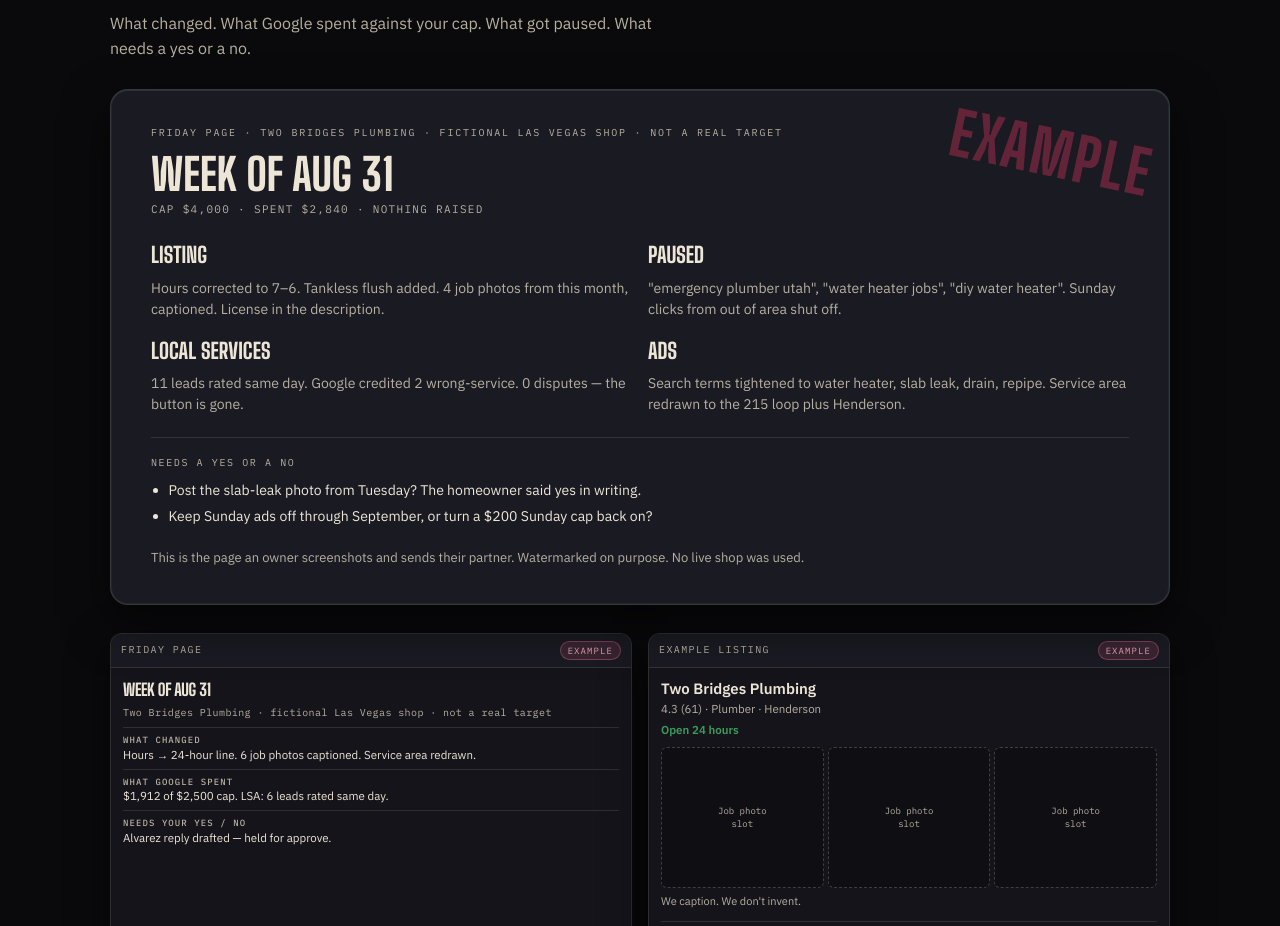
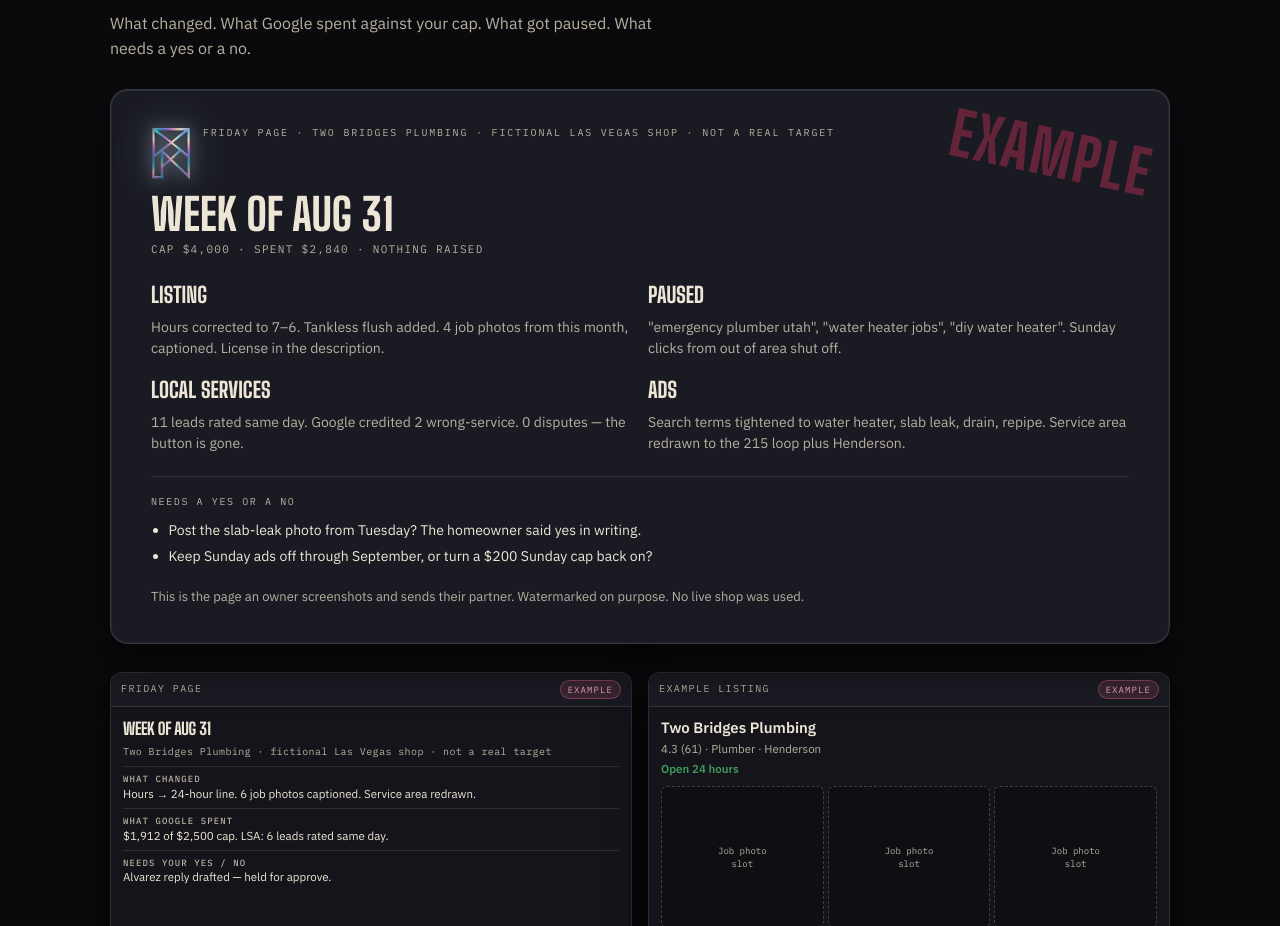
Before and after one commit to dusa89/frontage-hybrid-mock, a plain HTML site: page index.html in a window 1280 px wide. Shown: the part 4322-5248 px from the top of the page. Drawn offline with Linux system fonts and the light colour scheme.

Commit message:
FridayDoc: rembg mark letterhead left of meta.
Sol FRIDAYDOC_MARK_2026-09-07 — img/f3-mark-holo-bg-removed.png only; cool white/cyan halo; clear of EXAMPLE wm; graphite night page held.

```diff
--- a/index.html
+++ b/index.html
@@ -69,7 +69,7 @@
 
   header{display:flex;align-items:center;justify-content:space-between;padding:12px 0;border-bottom:1px solid var(--line)}
   .mark{display:flex;gap:10px;align-items:center;font-family:var(--display);font-weight:800;letter-spacing:.08em;text-transform:uppercase;font-size:16px}
-  .mark-img,.mark-close,.mark-hero{filter:drop-shadow(0 0 8px rgba(232,238,242,.45)) drop-shadow(0 0 18px rgba(90,172,209,.28)) drop-shadow(0 0 28px rgba(200,208,216,.18))}
+  .mark-img,.mark-close,.mark-hero,.friday-doc-mark{filter:drop-shadow(0 0 8px rgba(232,238,242,.45)) drop-shadow(0 0 18px rgba(90,172,209,.28)) drop-shadow(0 0 28px rgba(200,208,216,.18))}
   .mark-img{width:32px;height:42px;object-fit:contain;display:block}
   .mark-hero{display:none} /* header mark only — rembg; cool white/cyan halo (Sol) */
   .mark-close{width:88px;height:114px;object-fit:contain;display:block;margin:0 0 22px}
@@ -283,6 +283,9 @@
   @media(min-width:700px){.friday-doc{padding:36px 40px}}
   .friday-doc .wm{pointer-events:none;position:absolute;right:16px;top:20px;transform:rotate(12deg);font-family:var(--display);font-size:clamp(2rem,5vw,3.75rem);font-weight:800;text-transform:uppercase;letter-spacing:.04em;color:var(--doc-wm)}
   .friday-doc .meta{font-family:var(--mono);font-size:10px;letter-spacing:.18em;text-transform:uppercase;color:var(--doc-ink-dim);margin:0}
+  /* Sol FridayDoc rembg mark letterhead FRIDAYDOC_MARK_2026-09-07 */
+  .friday-doc-brand{display:flex;align-items:flex-start;gap:12px;max-width:calc(100% - 7rem)}
+  .friday-doc-mark{width:40px;height:52px;object-fit:contain;flex:0 0 auto;display:block;margin-top:2px}
   .friday-doc h3{margin:12px 0 0;font-family:var(--display);font-size:clamp(2rem,4vw,2.75rem);font-weight:800;text-transform:uppercase;line-height:1;color:var(--doc-ink)}
   .friday-doc .capline{margin:6px 0 0;font-family:var(--mono);font-size:11px;letter-spacing:.12em;text-transform:uppercase;color:var(--doc-ink-dim)}
   .friday-doc dl{margin:22px 0 0;display:grid;gap:16px}
@@ -493,7 +496,10 @@
 
       <article class="friday-doc" aria-label="Example Friday document">
         <div class="wm" aria-hidden="true">Example</div>
-        <p class="meta">Friday page · Two Bridges Plumbing · fictional Las Vegas shop · not a real target</p>
+        <div class="friday-doc-brand">
+          <img class="friday-doc-mark" src="img/f3-mark-holo-bg-removed.png" width="40" height="52" alt="" />
+          <p class="meta">Friday page · Two Bridges Plumbing · fictional Las Vegas shop · not a real target</p>
+        </div>
         <h3>Week of Aug 31</h3>
         <p class="capline">Cap $4,000 · spent $2,840 · nothing raised</p>
         <dl>
```
